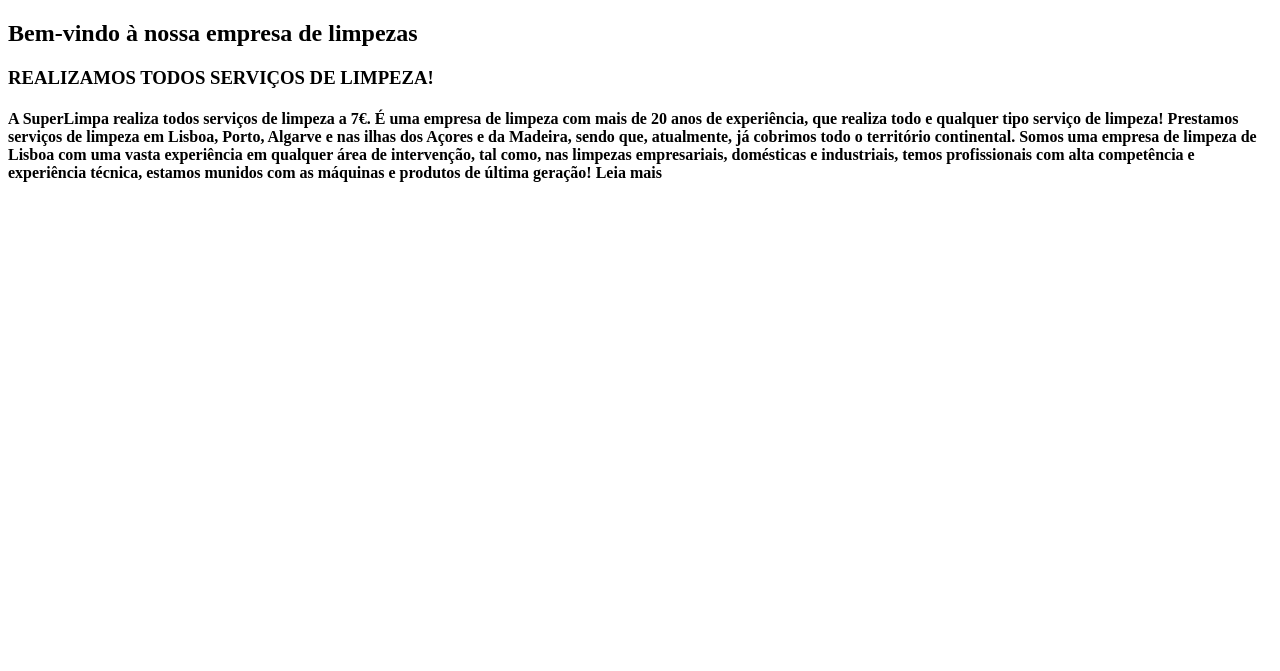
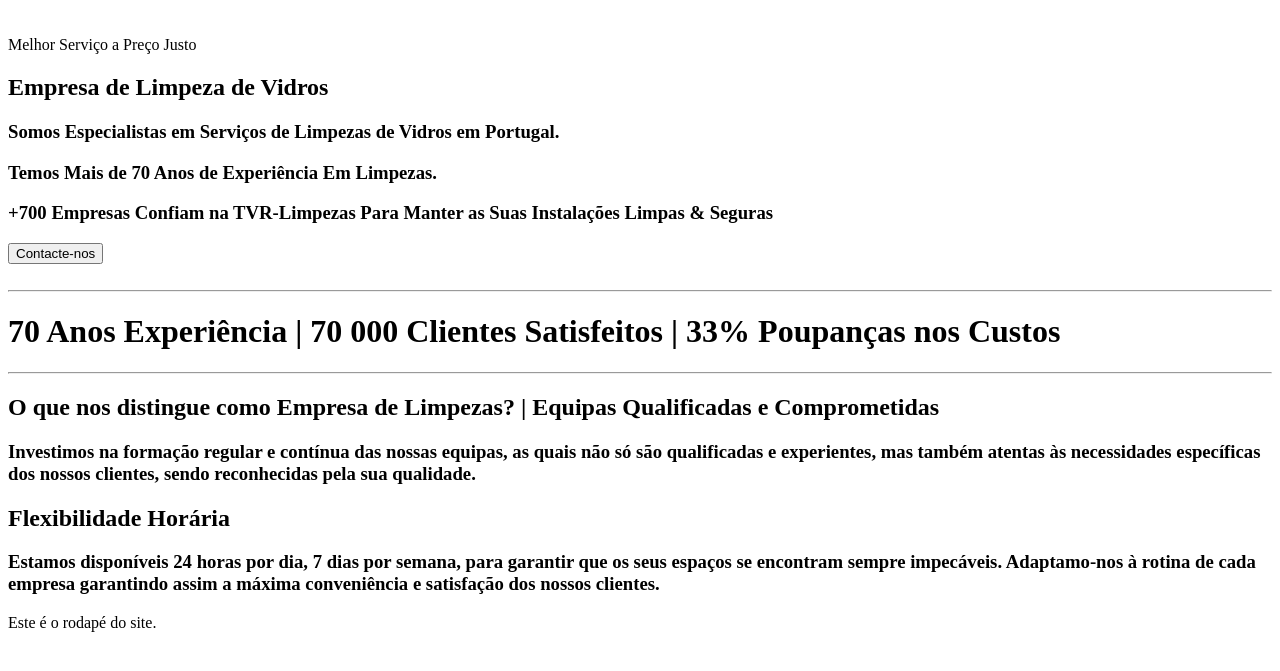
Before and after one commit to VascoReis06/Projeto-m17c, a PHP site: page /inicio.php in a window 1280 px wide. Shown: the part 80-751 px from the top of the page. Run offline with PHP 8.4, Linux system fonts and the light colour scheme.

Commit message:
Adição de alguns elementos informativos a respeito do site
Nota: Preencher o interior da "Carcaça"

```diff
--- a/inicio.php
+++ b/inicio.php
@@ -6,7 +6,6 @@
     <title>Página Inicial</title>
 </head>
 <header>
-</header>
     <nav>
         <a href="inicio.php">Início</a>
         <a href="sobre.php">Sobre</a>
@@ -21,10 +20,26 @@
         <a href="avaliacoes.php">Avaliações</a>
         <a href="contatos.php">Contatos</a>
     </nav>
+</header>
+
 <body>
-    <h2>Bem-vindo à nossa empresa de limpezas</h2>
-    <h3>REALIZAMOS TODOS SERVIÇOS DE LIMPEZA!</h3>
-    <h4>A SuperLimpa realiza todos serviços de limpeza a 7€. É uma empresa de limpeza com mais de 20 anos de experiência, que realiza todo e qualquer tipo serviço de limpeza! Prestamos serviços de limpeza em Lisboa, Porto, Algarve e nas ilhas dos Açores e da Madeira, sendo que, atualmente, já cobrimos todo o território continental.
-    Somos uma empresa de limpeza de Lisboa com uma vasta experiência em qualquer área de intervenção, tal como, nas limpezas empresariais, domésticas e industriais, temos profissionais com alta competência e experiência técnica, estamos munidos com as máquinas e produtos de última geração! Leia mais<h4>
+    <br><br>
+    <h7>Melhor Serviço a Preço Justo</h7>
+    <h2>Empresa de Limpeza de Vidros</h2>
+    <h3>Somos Especialistas em Serviços de Limpezas de Vidros em Portugal.
+    <p> Temos Mais de 70 Anos de Experiência Em Limpezas.
+    <p> +700 Empresas Confiam na TVR-Limpezas Para Manter as Suas Instalações Limpas & Seguras</h3>
+    <button>Contacte-nos</button>
+    <br><br><hr>
+    <h1>70 Anos Experiência | 70 000 Clientes Satisfeitos | 33% Poupanças nos Custos</h1>
+    <hr>
+    <h2>O que nos distingue como Empresa de Limpezas? | Equipas Qualificadas e Comprometidas</h2>
+    <h3>Investimos na formação regular e contínua das nossas equipas, as quais não só são qualificadas e experientes, mas também atentas às necessidades específicas dos nossos clientes, sendo reconhecidas pela sua qualidade.</h3>
+    <h2>Flexibilidade Horária</h2>
+    <h3>Estamos disponíveis 24 horas por dia, 7 dias por semana, para garantir que os seus espaços se encontram sempre impecáveis. Adaptamo-nos à rotina de cada empresa garantindo assim a máxima conveniência e satisfação dos nossos clientes.</h3>
 </body>
+
+<footer>
+        <p>Este é o rodapé do site.</p>
+    </footer>
 </html>
```
Lines whose indentation alone changed are shown as unchanged.
